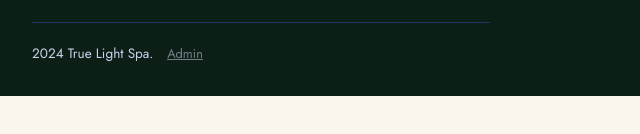
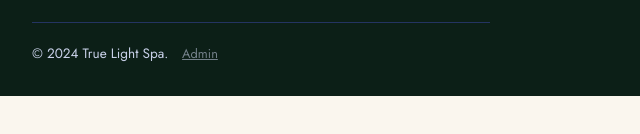
Before and after one commit to ghipeeudom001-wq/True-light-spa, a plain HTML site: page index.html in a window 1280 px wide. Shown: the part 2067-2201 px from the top of the page, 48-688 px from the left. Drawn offline with nearby package versions, Linux system fonts and the light colour scheme.

Commit message:
Fix footer copyright year formatting

```diff
--- a/index.html
+++ b/index.html
@@ -611,7 +611,7 @@ body::after{content:"";position:fixed;inset:0;pointer-events:none;z-index:200;op
  <div><div class="big" id="fname">True Light Spa</div><p style="margin-top:.5rem;max-width:40ch">Spa and beauty salon in Uyo, Akwa Ibom.</p></div>
  <div><h4>Explore</h4><button class="fl" data-go="services">Services</button><button class="fl" data-go="projects">Book now</button><button class="fl" data-go="gallery">Gallery</button><button class="fl" data-go="contact">Contact &amp; careers</button></div>
  <div><h4>Contact</h4><div id="f-contact"></div></div>
-</div><div class="wrap"><div class="copy"> 2024</span> <span id="fcopy">True Light Spa.</span> <button class="staff" data-act="admin">Admin</button></div></div></footer>
+</div><div class="wrap"><div class="copy"> © 2024</span> <span id="fcopy">True Light Spa.</span> <button class="staff" data-act="admin">Admin</button></div></div></footer>
 
 <nav class="dock" id="dock" aria-label="Main navigation">
  <i class="dpill" id="dpill" aria-hidden="true"></i>
```
